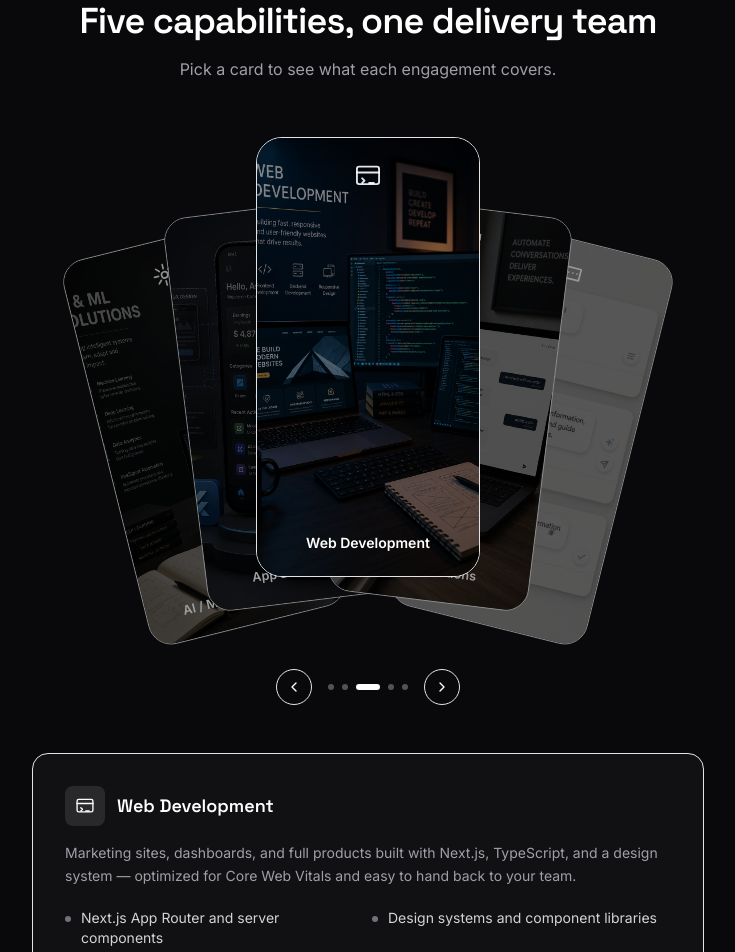
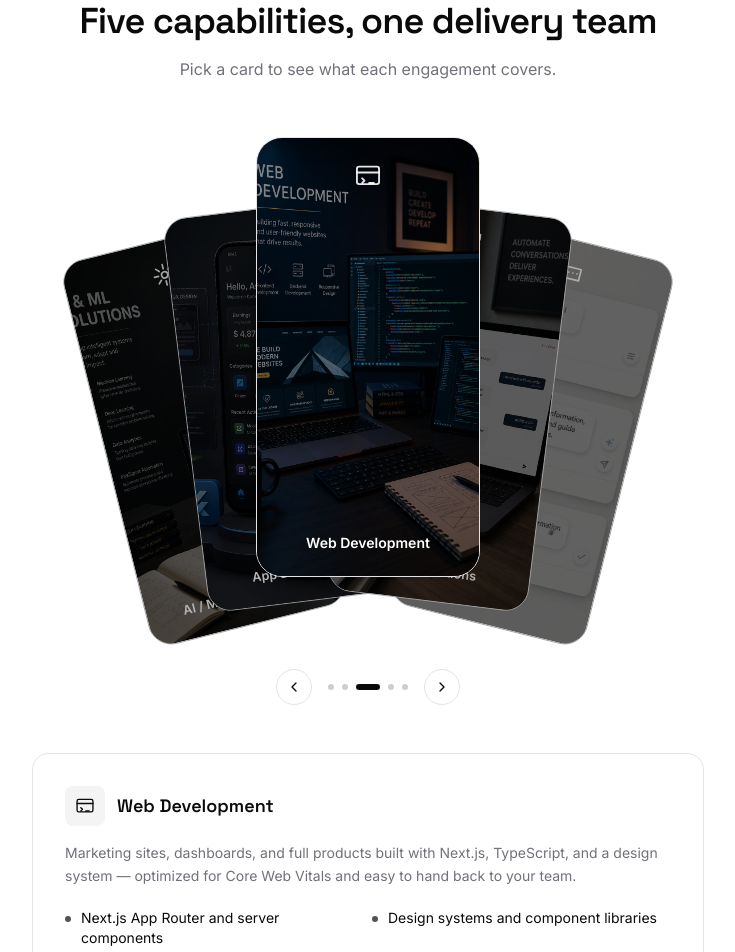
Before and after one commit to asherfarooq9-gif/Brilyx, a Next.js app: page / in a window 1280 px wide. Shown: the part 940-1892 px from the top of the page, without its empty margins (272-1007 px from the left). Built offline with nearby package versions, Linux system fonts and the light colour scheme.

Commit message:
style: light theme for home services carousel section

```diff
--- a/components/sections/ServiceCarousel.tsx
+++ b/components/sections/ServiceCarousel.tsx
@@ -50,17 +50,17 @@ export function ServiceCarousel() {
     : { duration: 0.5, ease: [0.16, 1, 0.3, 1] as const };
 
   return (
-    <section className="overflow-hidden bg-zinc-950 text-white">
+    <section className="overflow-hidden bg-background text-foreground">
       <div className="mx-auto max-w-6xl px-4 py-20 sm:px-6 sm:py-28 lg:px-8">
         <div className="flex flex-col items-center gap-4 text-center">
-          <span className="inline-flex items-center gap-2 font-mono text-xs uppercase tracking-[0.2em] text-zinc-500">
-            <span className="h-px w-6 bg-zinc-600" aria-hidden />
+          <span className="inline-flex items-center gap-2 font-mono text-xs uppercase tracking-[0.2em] text-muted-foreground">
+            <span className="h-px w-6 bg-accent" aria-hidden />
             What we do
           </span>
           <h2 className="text-balance text-3xl font-semibold tracking-tight sm:text-4xl">
             Five capabilities, one delivery team
           </h2>
-          <p className="max-w-xl text-pretty text-sm text-zinc-400 sm:text-base">
+          <p className="max-w-xl text-pretty text-sm text-muted-foreground sm:text-base">
             Pick a card to see what each engagement covers.
           </p>
         </div>
@@ -93,9 +93,9 @@ export function ServiceCarousel() {
                 tabIndex={isActive ? 0 : -1}
                 onClick={() => setActive(index)}
                 className={cn(
-                  "absolute left-1/2 top-0 h-[280px] w-[150px] origin-bottom overflow-hidden rounded-[22px] border border-white/10 outline-none sm:h-[440px] sm:w-[224px] sm:rounded-[26px]",
-                  "focus-visible:ring-2 focus-visible:ring-white/70 focus-visible:ring-offset-2 focus-visible:ring-offset-zinc-950",
-                  !isActive && "brightness-[0.62] saturate-[0.85]",
+                  "absolute left-1/2 top-0 h-[280px] w-[150px] origin-bottom overflow-hidden rounded-[22px] border border-border outline-none sm:h-[440px] sm:w-[224px] sm:rounded-[26px]",
+                  "focus-visible:ring-2 focus-visible:ring-ring focus-visible:ring-offset-2 focus-visible:ring-offset-background",
+                  !isActive && "brightness-[0.7] saturate-[0.9]",
                 )}
                 style={{ zIndex: 20 - Math.abs(offset) }}
                 animate={{ x: `calc(-50% + ${x}px)`, y, rotate, scale }}
@@ -141,7 +141,7 @@ export function ServiceCarousel() {
             onClick={() => go(active - 1)}
             disabled={active === 0}
             aria-label="Previous service"
-            className="flex h-9 w-9 items-center justify-center rounded-full border border-white/15 text-white outline-none transition-colors hover:bg-white/10 focus-visible:ring-2 focus-visible:ring-white/70 disabled:opacity-30"
+            className="flex h-9 w-9 items-center justify-center rounded-full border border-border text-foreground outline-none transition-colors hover:bg-secondary focus-visible:ring-2 focus-visible:ring-ring disabled:opacity-30"
           >
             <ChevronLeft className="size-4" aria-hidden />
           </button>
@@ -156,7 +156,9 @@ export function ServiceCarousel() {
                 aria-current={index === active}
                 className={cn(
                   "h-1.5 rounded-full transition-all",
-                  index === active ? "w-6 bg-white" : "w-1.5 bg-white/30 hover:bg-white/50",
+                  index === active
+                    ? "w-6 bg-foreground"
+                    : "w-1.5 bg-foreground/20 hover:bg-foreground/40",
                 )}
               />
             ))}
@@ -167,7 +169,7 @@ export function ServiceCarousel() {
             onClick={() => go(active + 1)}
             disabled={active === SERVICES.length - 1}
             aria-label="Next service"
-            className="flex h-9 w-9 items-center justify-center rounded-full border border-white/15 text-white outline-none transition-colors hover:bg-white/10 focus-visible:ring-2 focus-visible:ring-white/70 disabled:opacity-30"
+            className="flex h-9 w-9 items-center justify-center rounded-full border border-border text-foreground outline-none transition-colors hover:bg-secondary focus-visible:ring-2 focus-visible:ring-ring disabled:opacity-30"
           >
             <ChevronRight className="size-4" aria-hidden />
           </button>
@@ -187,24 +189,24 @@ export function ServiceCarousel() {
               animate={{ opacity: 1, y: 0 }}
               exit={prefersReduced ? { opacity: 0 } : { opacity: 0, y: -12 }}
               transition={{ duration: 0.3 }}
-              className="rounded-2xl border border-white/10 bg-white/[0.03] p-6 sm:p-8"
+              className="rounded-2xl border border-border bg-card p-6 sm:p-8"
             >
               <div className="flex items-center gap-3">
-                <span className="flex h-10 w-10 items-center justify-center rounded-md bg-white/10">
-                  <ServiceIcon slug={activeService.slug} className="size-5 text-white" />
+                <span className="flex h-10 w-10 items-center justify-center rounded-md bg-secondary">
+                  <ServiceIcon slug={activeService.slug} className="size-5 text-foreground" />
                 </span>
-                <h3 className="text-lg font-semibold text-white">{activeService.title}</h3>
+                <h3 className="text-lg font-semibold text-foreground">{activeService.title}</h3>
               </div>
 
-              <p className="mt-4 text-sm leading-relaxed text-zinc-400">
+              <p className="mt-4 text-sm leading-relaxed text-muted-foreground">
                 {activeService.description}
               </p>
 
               <ul className="mt-5 grid gap-2 sm:grid-cols-2">
                 {activeService.included.map((item) => (
-                  <li key={item} className="flex items-start gap-2.5 text-sm text-zinc-300">
+                  <li key={item} className="flex items-start gap-2.5 text-sm text-foreground">
                     <span
-                      className="mt-2 h-1.5 w-1.5 shrink-0 rounded-full bg-zinc-500"
+                      className="mt-2 h-1.5 w-1.5 shrink-0 rounded-full bg-accent"
                       aria-hidden
                     />
                     {item}
@@ -214,7 +216,7 @@ export function ServiceCarousel() {
 
               <Link
                 href={`/services#${activeService.slug}`}
-                className="mt-6 inline-flex items-center gap-1 text-sm font-medium text-white underline-offset-4 hover:underline"
+                className="mt-6 inline-flex items-center gap-1 text-sm font-medium text-foreground underline-offset-4 hover:underline"
               >
                 Full details
                 <span aria-hidden>&rarr;</span>
```
